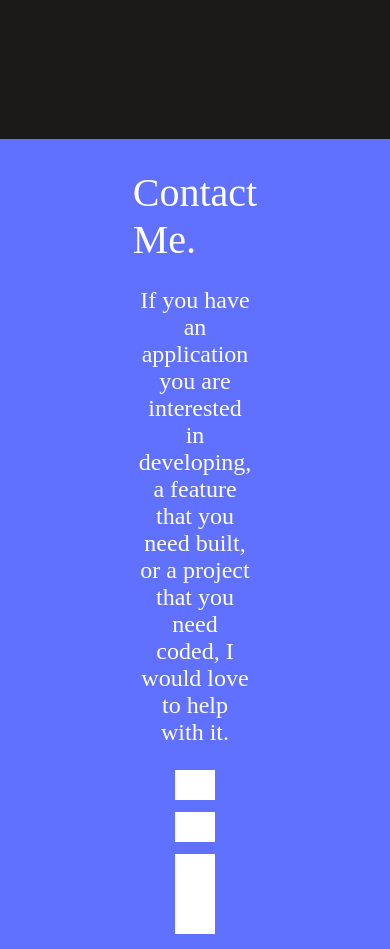
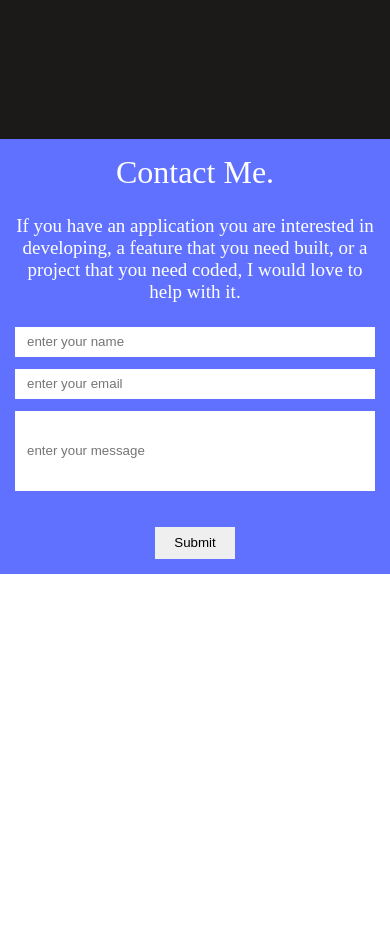
Before and after one commit to NduatiKagiri/contact-form, a website: page index.html in a window 390 px wide. Shown: the part 6320-7269 px from the top of the page. After the commit the page ends 6894 px from the top, so only its background shows below. Drawn offline with Linux system fonts and the light colour scheme.

Commit message:
Make requested changes

```diff
--- a/css/main.css
+++ b/css/main.css
@@ -389,3 +389,18 @@ li {
   height: 32px;
   width: 80px;
 }
+
+@media screen and (max-width: 768px) {
+  .contact {
+    padding: 15px;
+  }
+
+  .contact section {
+    font-size: 32px;
+  }
+
+  .contact p {
+    font-size: 19px;
+    text-align: center;
+  }
+}
--- a/index.html
+++ b/index.html
@@ -294,9 +294,9 @@
         <section>Contact Me.</section>
         <p>If you have an application you are interested in developing, a feature that you need built, or a project that you need coded, I would love to help with it.</p>
         <form class="" method="post">
-          <input type="text">
-          <input type="email">
-          <input type="text">
+          <input type="text" placeholder="enter your name">
+          <input type="email" placeholder="enter your email">
+          <input type="text" placeholder="enter your message">
         </form>
         <button type="submit" name="button">Submit</button>
       </div>
```
